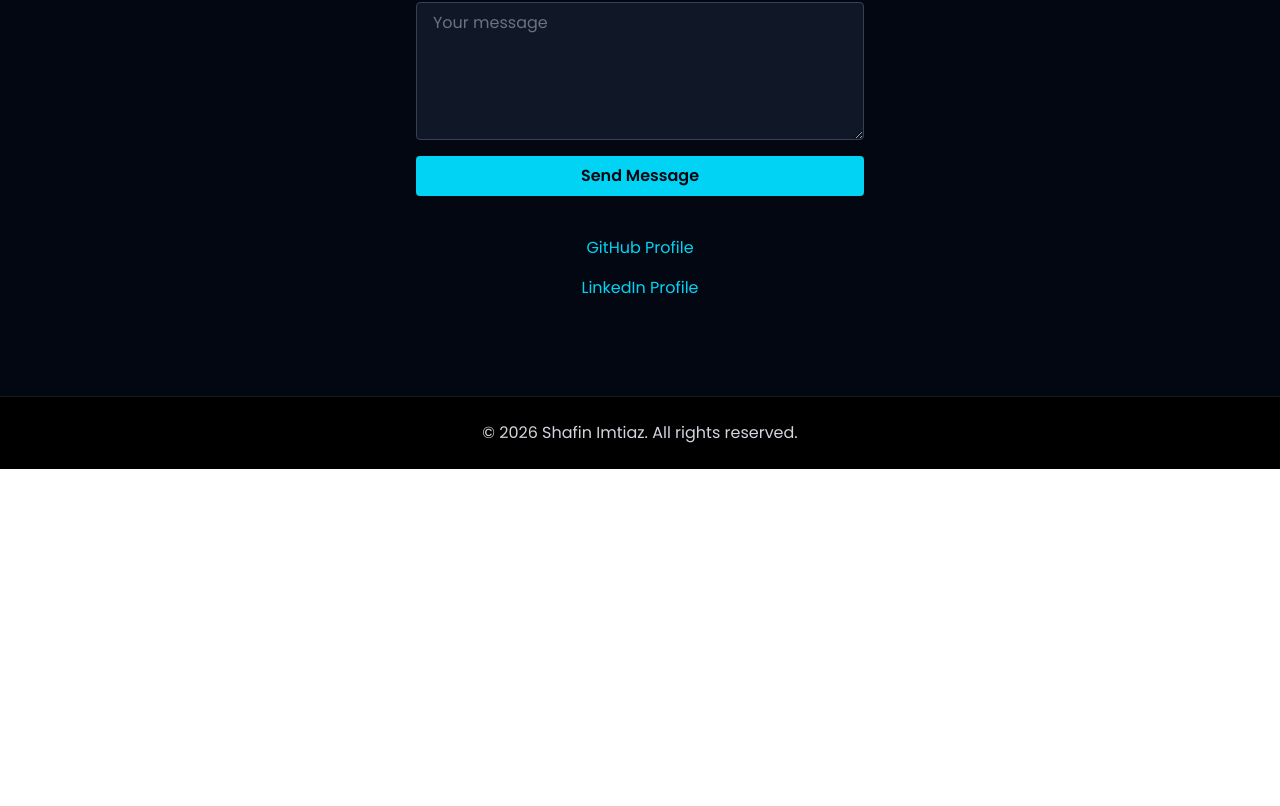
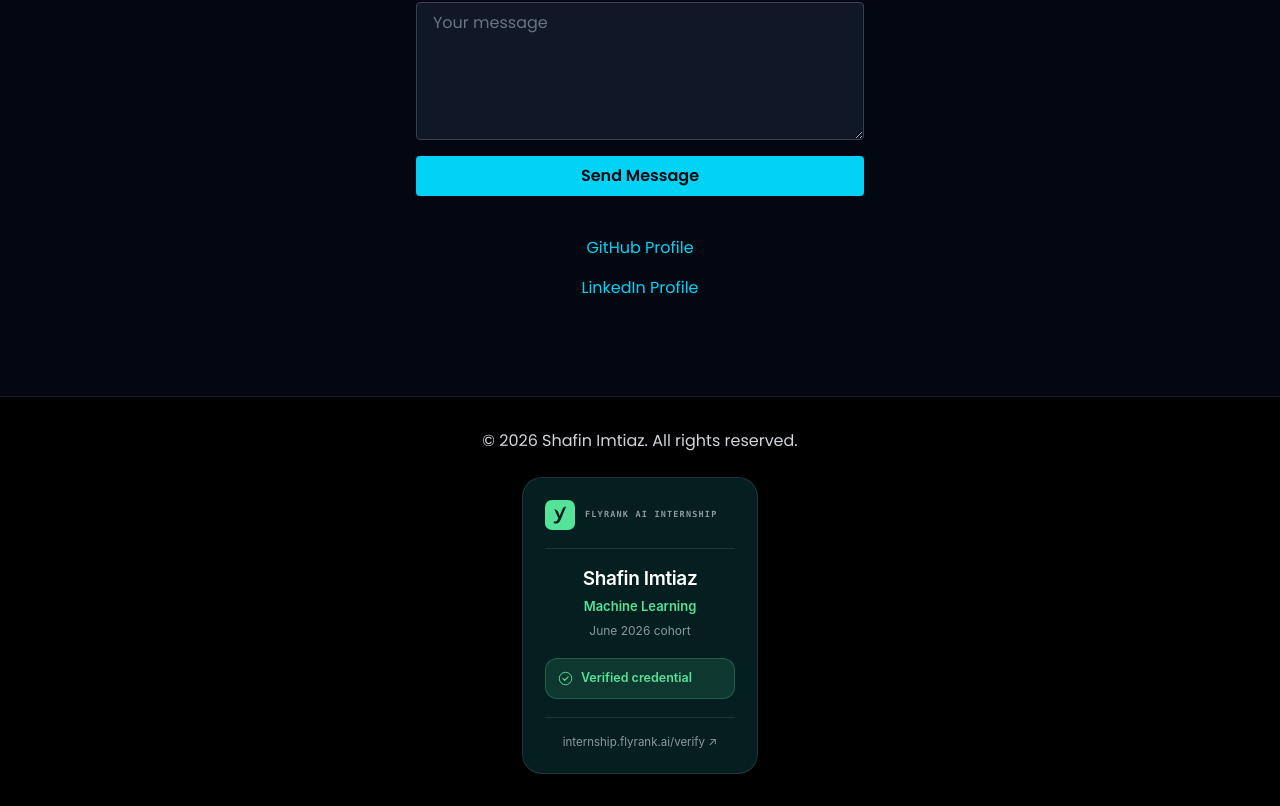
Before and after one commit to shafinSI/safin-portfolio, a Next.js app: page / in a window 1280 px wide. Shown: the part 2694-3500 px from the top of the page. Before the commit the page ends 3163 px from the top, so only its background shows below. Built offline with nearby package versions, Linux system fonts and the light colour scheme.

Commit message:
Add Vercel Analytics and FlyRank graduate badge

```diff
--- a/components/Footer.tsx
+++ b/components/Footer.tsx
@@ -1,7 +1,35 @@
 export default function Footer() {
   return (
-    <footer className="bg-black border-t border-white/10 py-6 text-center text-gray-300">
-      <p>© 2026 Shafin Imtiaz. All rights reserved.</p>
+    <footer className="bg-black border-t border-white/10 py-8 text-center text-gray-300">
+      <p className="mb-6">© 2026 Shafin Imtiaz. All rights reserved.</p>
+
+      <div className="flex justify-center">
+        <a href="https://internship.flyrank.ai/verify?id=FR-D1-T668H-R789R&first_name=Shafin" target="_blank" rel="noopener noreferrer" aria-label="Verify Shafin Imtiaz's FlyRank AI Internship credential" style={{ boxSizing: "border-box", margin: "0", padding: "22px", border: "1px solid rgba(255,255,255,0.1)", background: "#051F21", textDecoration: "none", fontFamily: "-apple-system,BlinkMacSystemFont,'Segoe UI',Roboto,Helvetica,Arial,sans-serif", display: "flex", flexDirection: "column", width: "236px", borderRadius: "20px", boxShadow: "0 1px 2px rgba(0,0,0,0.35)" }}>
+          <span style={{ display: "flex", alignItems: "center", gap: "10px" }}>
+            <svg width="30" height="30" viewBox="0 0 96 96" fill="none" xmlns="http://www.w3.org/2000/svg" aria-hidden="true" focusable="false" style={{ display: "block", flex: "none" }}>
+              <rect width="96" height="96" rx="22" fill="#54E399" />
+              <path d="M28.2354 74.2202V67.9039C29.6419 68.4369 31.3724 68.7055 33.4311 68.7055C35.3235 68.7055 36.8153 68.2396 37.8979 67.3079C38.9805 66.3762 39.9566 64.8695 40.8218 62.792L42.6887 58.3139L29.8976 29.2879C35.0038 29.2879 39.6028 32.3307 41.5294 36.9893L47.0746 50.3985L56.0126 28.6038C57.9221 23.9452 62.5168 20.894 67.6187 20.894L50.0795 63.5936C48.4556 67.5933 46.5205 70.5102 44.2743 72.3484C42.0281 74.1867 39.1169 75.1058 35.5451 75.1058C32.6212 75.1058 30.1875 74.812 28.2354 74.2244V74.2202Z" fill="#051F21" />
+            </svg>
+            <span style={{ color: "rgba(255,255,255,0.55)", fontWeight: "700", letterSpacing: "0.14em", textTransform: "uppercase", fontFamily: "ui-monospace,SFMono-Regular,Menlo,Consolas,monospace", fontSize: "8.5px", lineHeight: "1.4" }}>FlyRank AI Internship</span>
+          </span>
+          <span style={{ margin: "18px 0", background: "rgba(255,255,255,0.1)", display: "block", height: "1px" }}></span>
+          <span style={{ display: "flex", flexDirection: "column", gap: "6px" }}>
+            <span style={{ color: "#FFFFFF", fontWeight: "600", letterSpacing: "-0.02em", fontSize: "19px", lineHeight: "1.25" }}>Shafin Imtiaz</span>
+            <span style={{ color: "#54E399", fontWeight: "600", fontSize: "13px" }}>Machine Learning</span>
+            <span style={{ color: "rgba(255,255,255,0.55)", fontSize: "12px" }}>June 2026 cohort</span>
+          </span>
+          <span style={{ padding: "10px 12px", border: "1px solid rgba(84,227,153,0.25)", background: "rgba(84,227,153,0.12)", display: "flex", alignItems: "center", gap: "8px", marginTop: "18px", borderRadius: "12px" }}>
+            <svg width="15" height="15" viewBox="0 0 24 24" fill="none" xmlns="http://www.w3.org/2000/svg" aria-hidden="true" focusable="false" style={{ display: "block", flex: "none" }}>
+              <circle cx="12" cy="12" r="10" stroke="#54E399" strokeWidth="1.5" />
+              <path d="M7.9 12.3l2.8 2.8 5.4-5.8" stroke="#54E399" strokeWidth="1.8" strokeLinecap="round" strokeLinejoin="round" />
+            </svg>
+            <span style={{ color: "#54E399", fontWeight: "600", fontSize: "12.5px" }}>Verified credential</span>
+          </span>
+          <span style={{ display: "flex", flexDirection: "column", gap: "5px", marginTop: "18px", paddingTop: "16px", borderTop: "1px solid rgba(255,255,255,0.1)" }}>
+            <span style={{ color: "rgba(255,255,255,0.55)", fontSize: "11.5px" }}>internship.flyrank.ai/verify ↗</span>
+          </span>
+        </a>
+      </div>
     </footer>
   );
 }
```
